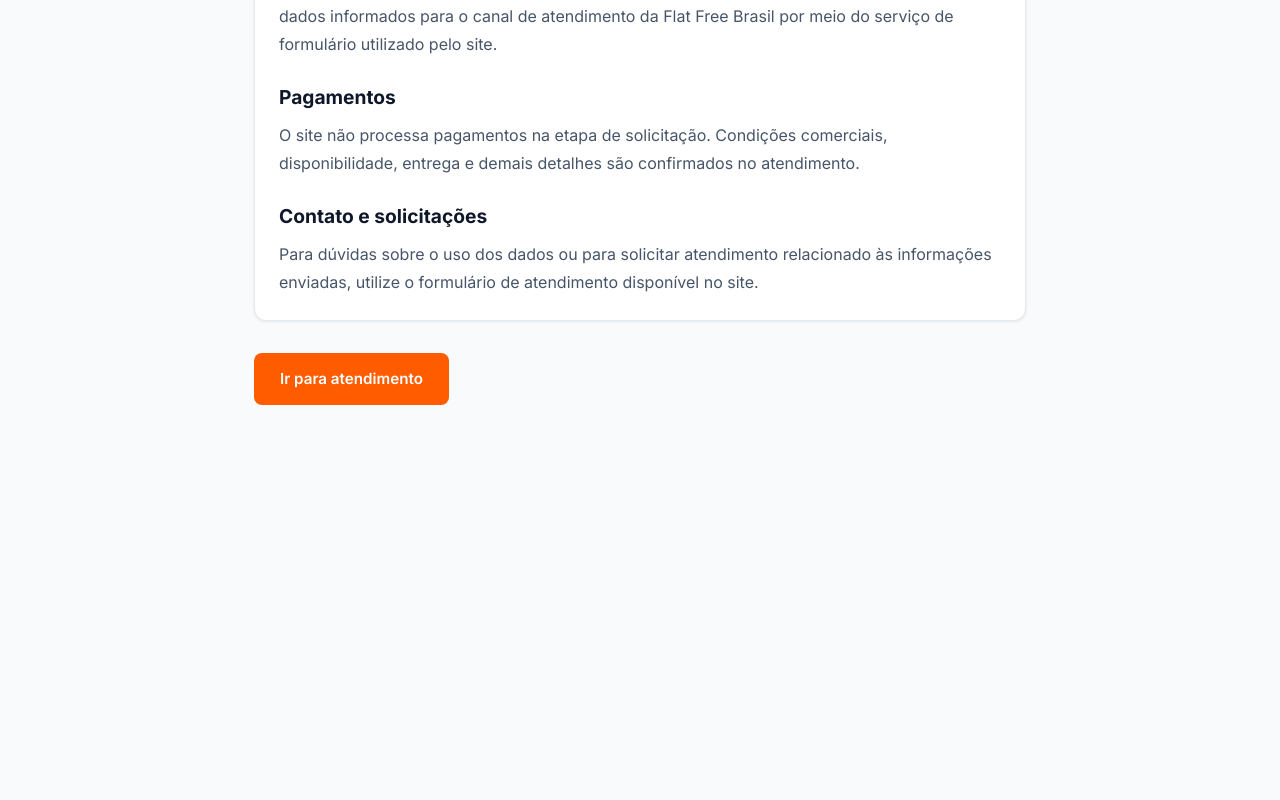
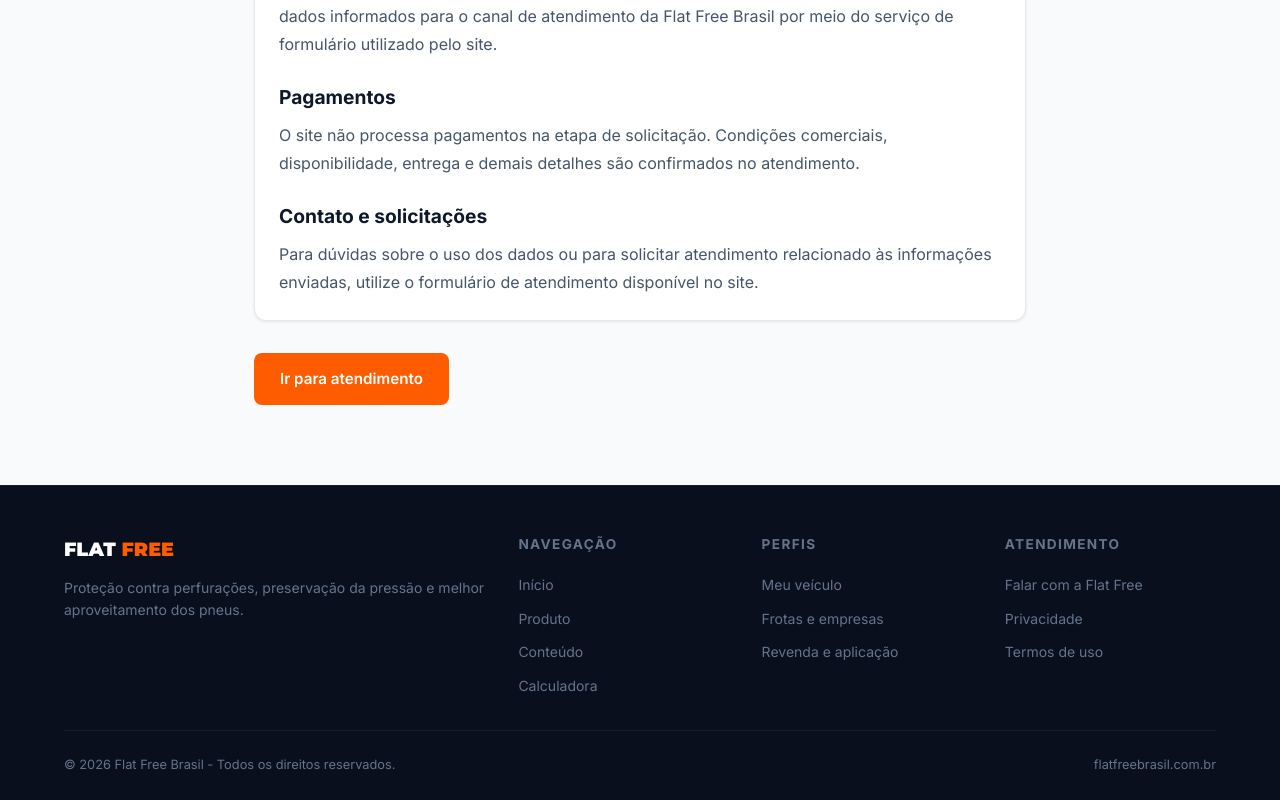
Before and after one commit to vicgouveia-cloud/flat-free-brasil, a Next.js app: page /privacidade in a window 1280 px wide. Shown: the part 843-1643 px from the top of the page. Before the commit the page ends 1328 px from the top, so only its background shows below. Built offline with nearby package versions, Linux system fonts and the light colour scheme; no server answers.

Commit message:
refactor(prelaunch): add shared footer to privacidade

```diff
--- a/app/privacidade/page.tsx
+++ b/app/privacidade/page.tsx
@@ -1,6 +1,7 @@
 import type { Metadata } from 'next'
 import Link from 'next/link'
 import HomeNav from '@/components/HomeNav'
+import PublicFooter from '@/components/PublicFooter'
 
 export const metadata: Metadata = {
   title: 'Política de Privacidade',
@@ -58,6 +59,7 @@ export default function PrivacidadePage() {
           </div>
         </div>
       </main>
+      <PublicFooter />
     </>
   )
 }
```
